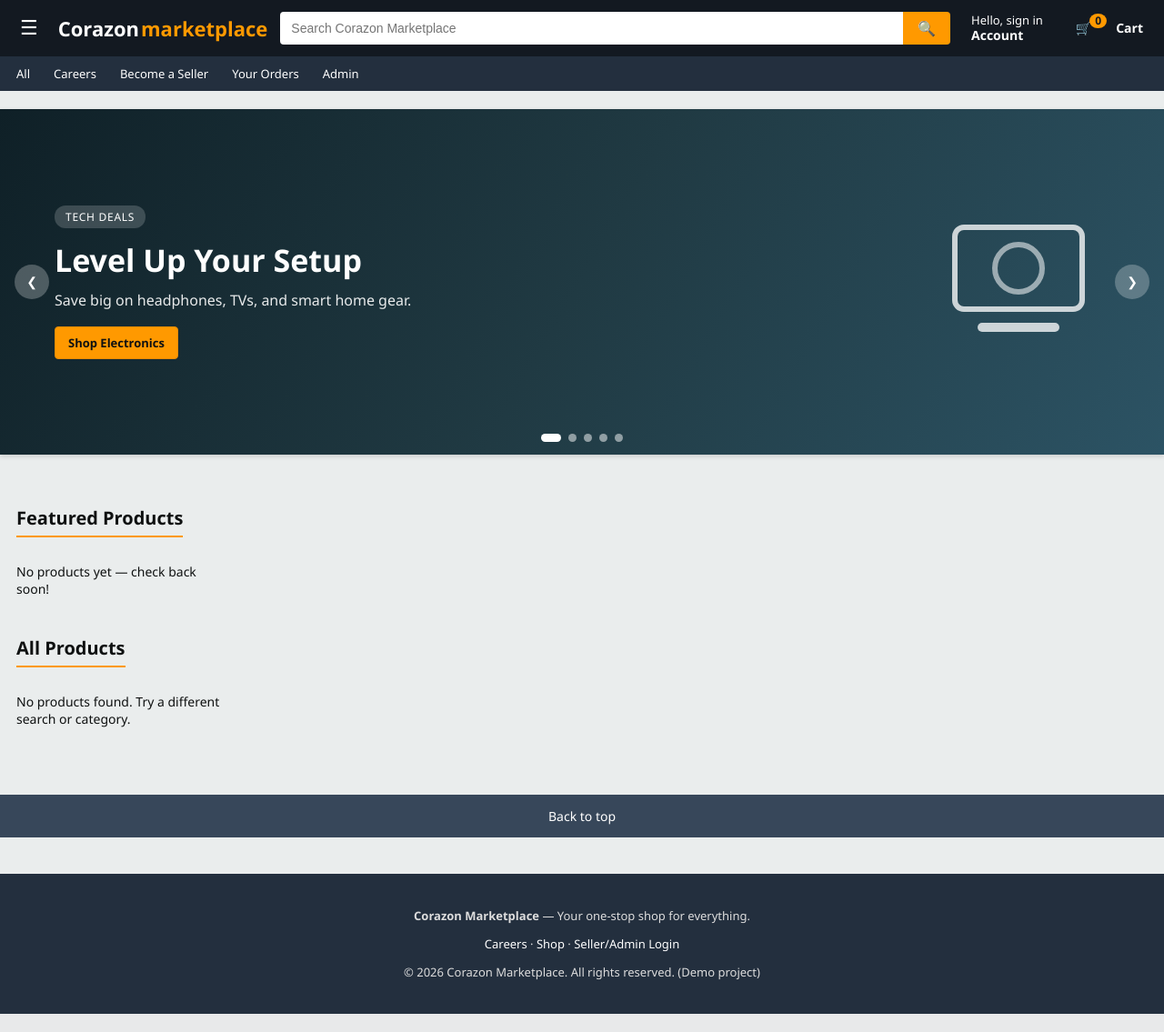
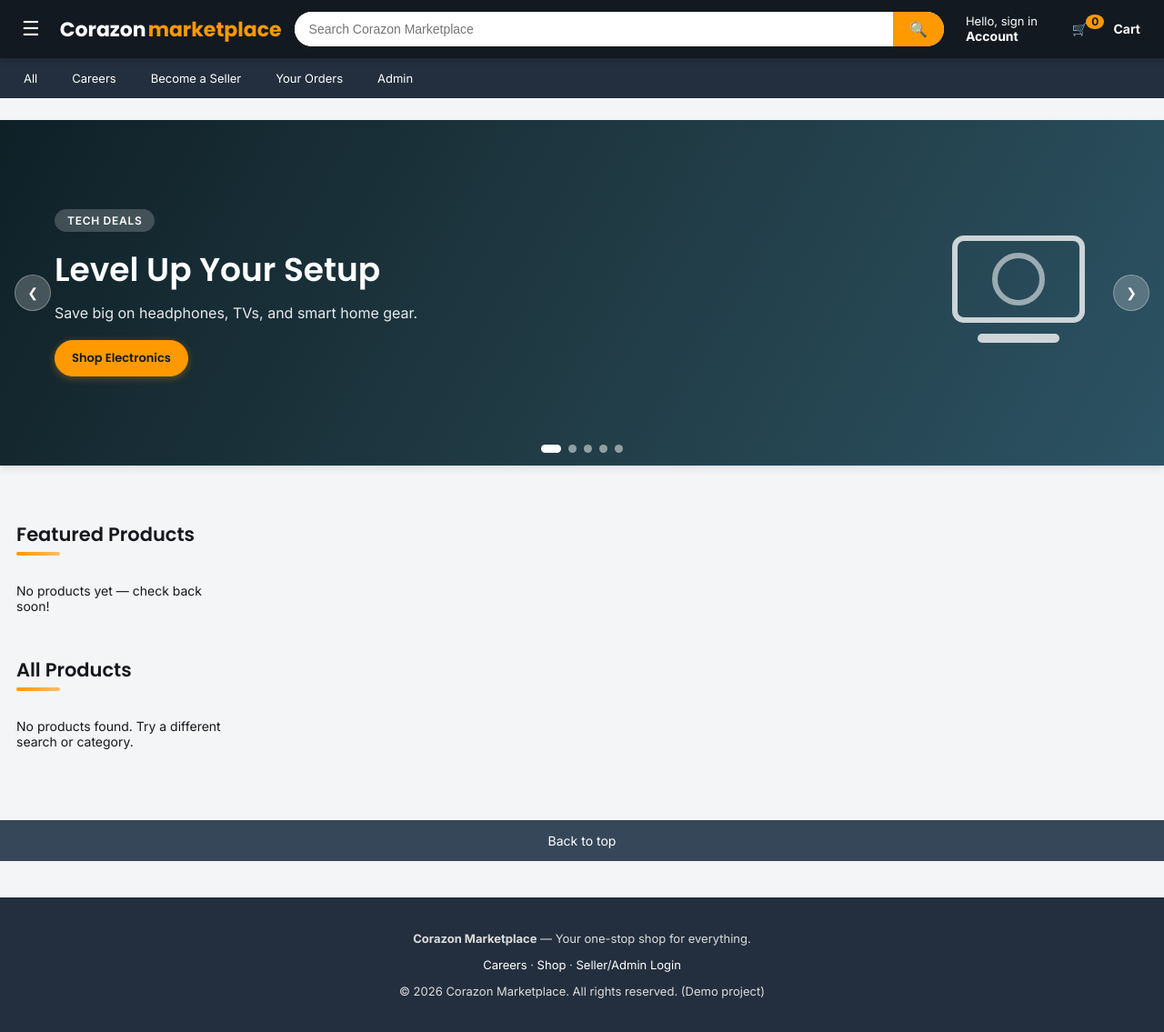
Before and after one commit to kidaqrusFan01/my-marketplace, a Django app: page / in a window 1280 px wide. Shown: the whole page at 91% size. Run offline with Django 5.2, Linux system fonts and the light colour scheme; data that the repository does not hold is empty.

Commit message:
beautify the site generally

```diff
--- a/static/css/style.css
+++ b/static/css/style.css
@@ -11,29 +12,50 @@
   --orange-dark: #e88a00;
   --yellow-badge: #febd69;
   --link-blue: #007185;
-  --price-red: #b12704;
-  --bg: #eaeded;
+  --price-red: #c2410c;
+  --bg: #f4f5f7;
   --white: #ffffff;
-  --border: #d5d9d9;
-  --text-dark: #0f1111;
-  --text-muted: #565959;
+  --border: #e2e5e9;
+  --text-dark: #16181d;
+  --text-muted: #6b7280;
   --success: #007600;
-  --radius: 4px;
-  --shadow: 0 2px 5px rgba(15, 17, 17, 0.15);
+
+  /* Rounding scale — small for controls, large for cards/photos */
+  --radius-sm: 8px;
+  --radius: 10px;
+  --radius-lg: 18px;
+  --radius-pill: 999px;
+
+  /* Layered shadows read as softer/more premium than one flat drop-shadow */
+  --shadow: 0 1px 2px rgba(16, 24, 40, 0.06), 0 4px 10px rgba(16, 24, 40, 0.08);
+  --shadow-lg: 0 2px 4px rgba(16, 24, 40, 0.06), 0 12px 28px rgba(16, 24, 40, 0.12);
+
+  --font-heading: 'Poppins', 'Segoe UI', Arial, sans-serif;
+  --font-body: 'Inter', 'Segoe UI', Arial, sans-serif;
 }
 
 * { box-sizing: border-box; }
 
 body {
   margin: 0;
-  font-family: "Amazon Ember", "Segoe UI", Roboto, Arial, sans-serif;
+  font-family: var(--font-body);
   background: var(--bg);
   color: var(--text-dark);
   font-size: 14px;
+  -webkit-font-smoothing: antialiased;
 }
+
+h1, h2, h3, h4, .brand, .btn { font-family: var(--font-heading); }
 
 a { text-decoration: none; color: inherit; }
 img { max-width: 100%; display: block; }
+
+/* Smooth, consistent motion on anything interactive — a big part of what
+   makes an interface feel polished rather than static/clunky. */
+a, button, .btn, .product-card, .thumb img, .job-card, input, select, textarea {
+  transition: transform 0.18s ease, box-shadow 0.18s ease, background-color 0.18s ease,
+              border-color 0.18s ease, color 0.18s ease;
+}
 
 .container {
   max-width: 1500px;
@@ -48,10 +70,11 @@ img { max-width: 100%; display: block; }
   display: flex;
   align-items: center;
   gap: 14px;
-  padding: 8px 14px;
+  padding: 10px 16px;
   position: sticky;
   top: 0;
   z-index: 1000;
+  box-shadow: 0 2px 8px rgba(0,0,0,0.2);
 }
 
 .hamburger-btn {
@@ -63,11 +86,12 @@ img { max-width: 100%; display: block; }
   padding: 8px;
   display: flex;
   align-items: center;
-  border-radius: var(--radius);
+  border-radius: var(--radius-sm);
 }
-.hamburger-btn:hover { outline: 1px solid var(--white); }
+.hamburger-btn:hover { background: rgba(255,255,255,0.12); }
 
 .brand {
+  font-family: var(--font-heading);
   font-size: 22px;
   font-weight: 700;
   color: var(--white);
@@ -81,9 +105,10 @@ img { max-width: 100%; display: block; }
 .search-form {
   flex: 1;
   display: flex;
-  border-radius: var(--radius);
+  border-radius: var(--radius-pill);
   overflow: hidden;
   min-width: 0;
+  background: var(--white);
 }
 .search-form select {
   border: none;
@@ -95,14 +120,15 @@ img { max-width: 100%; display: block; }
 .search-form input[type="text"] {
   flex: 1;
   border: none;
-  padding: 10px 12px;
+  padding: 11px 16px;
   font-size: 14px;
   min-width: 0;
 }
+.search-form input[type="text"]:focus { outline: none; }
 .search-form button {
   background: var(--orange);
   border: none;
-  padding: 0 16px;
+  padding: 0 18px;
   cursor: pointer;
   font-size: 16px;
 }
@@ -118,11 +144,10 @@ img { max-width: 100%; display: block; }
   color: var(--white);
   font-size: 13px;
   line-height: 1.2;
-  padding: 6px 8px;
-  border: 1px solid transparent;
-  border-radius: var(--radius);
+  padding: 6px 10px;
+  border-radius: var(--radius-sm);
 }
-.nav-item:hover { border-color: var(--white); }
+.nav-item:hover { background: rgba(255,255,255,0.12); }
 .nav-item strong { font-size: 14px; display: block; }
 
 .cart-link {
@@ -151,12 +176,12 @@ img { max-width: 100%; display: block; }
   color: var(--white);
   display: flex;
   gap: 18px;
-  padding: 8px 14px;
+  padding: 10px 16px;
   overflow-x: auto;
   font-size: 13px;
 }
-.sub-nav a { white-space: nowrap; padding: 2px 4px; border-radius: var(--radius); }
-.sub-nav a:hover { border: 1px solid var(--white); padding: 1px 3px; }
+.sub-nav a { white-space: nowrap; padding: 4px 10px; border-radius: var(--radius-pill); }
+.sub-nav a:hover { background: rgba(255,255,255,0.12); }
 
 /* ---------------- Mobile Sidebar (offcanvas) ---------------- */
 .sidebar-overlay {
@@ -222,52 +248,64 @@ img { max-width: 100%; display: block; }
 /* ---------------- Buttons ---------------- */
 .btn {
   display: inline-block;
-  background: linear-gradient(to bottom, #f7dfa5, var(--orange));
-  border: 1px solid #a88734;
-  border-radius: var(--radius);
-  padding: 8px 14px;
+  background: var(--white);
+  border: 1.5px solid var(--border);
+  border-radius: var(--radius-pill);
+  padding: 9px 18px;
   font-size: 13px;
+  font-weight: 600;
   cursor: pointer;
   color: var(--text-dark);
   text-align: center;
 }
-.btn:hover { background: linear-gradient(to bottom, #f5d78e, var(--orange-dark)); }
+.btn:hover { border-color: var(--navy-light); transform: translateY(-1px); box-shadow: var(--shadow); }
+.btn:active { transform: translateY(0); }
 .btn-primary {
   background: var(--orange);
+  border-color: var(--orange);
+  color: var(--navy-dark);
+  box-shadow: 0 2px 8px rgba(255, 153, 0, 0.35);
+}
+.btn-primary:hover {
+  background: var(--orange-dark);
   border-color: var(--orange-dark);
-  color: #0f1111;
-  font-weight: 600;
+  box-shadow: 0 4px 14px rgba(255, 153, 0, 0.45);
 }
 .btn-block { display: block; width: 100%; }
-.btn-danger { background: #f8f8f8; border-color: #c40000; color: #c40000; }
-.btn-outline { background: var(--white); border: 1px solid var(--navy-light); }
-.btn-sm { padding: 4px 10px; font-size: 12px; }
+.btn-danger { background: #fff5f5; border-color: #f3b6b6; color: #c0392b; }
+.btn-danger:hover { background: #ffe8e8; border-color: #e07a7a; }
+.btn-outline { background: var(--white); border: 1.5px solid var(--navy-light); }
+.btn-sm { padding: 6px 14px; font-size: 12px; }
 
 /* ---------------- Layout helpers ---------------- */
-.page-wrap { padding: 20px 0 60px; min-height: 60vh; }
+.page-wrap { padding: 24px 0 64px; min-height: 60vh; }
 .card {
   background: var(--white);
-  border-radius: var(--radius);
+  border-radius: var(--radius-lg);
   box-shadow: var(--shadow);
-  padding: 18px;
+  padding: 20px;
 }
 .grid {
   display: grid;
-  gap: 16px;
+  gap: 20px;
   grid-template-columns: repeat(auto-fill, minmax(220px, 1fr));
 }
 
 /* ---------------- Product Card ---------------- */
 .product-card {
   background: var(--white);
-  border-radius: var(--radius);
+  border-radius: var(--radius-lg);
   box-shadow: var(--shadow);
   display: flex;
   flex-direction: column;
   overflow: hidden;
-  transition: box-shadow 0.15s ease;
+  border: 1px solid var(--border);
 }
-.product-card:hover { box-shadow: 0 4px 14px rgba(15,17,17,0.25); }
+.product-card:hover {
+  box-shadow: var(--shadow-lg);
+  transform: translateY(-4px);
+  border-color: transparent;
+}
 .product-card .thumb {
   aspect-ratio: 1 / 1;
   height: auto;
@@ -369,32 +408,37 @@ img { max-width: 100%; display: block; }
 .hero-slide-icon svg { width: 100%; height: 100%; }
 .hero-eyebrow {
   display: inline-block;
-  background: rgba(255,255,255,0.18);
-  padding: 4px 12px;
-  border-radius: 12px;
+  background: rgba(255,255,255,0.2);
+  backdrop-filter: blur(6px);
+  -webkit-backdrop-filter: blur(6px);
+  padding: 5px 14px;
+  border-radius: var(--radius-pill);
   font-size: 12px;
+  font-weight: 600;
   text-transform: uppercase;
   letter-spacing: 0.06em;
-  margin-bottom: 12px;
+  margin-bottom: 14px;
 }
-.hero-slide-content h1 { font-size: 34px; margin: 0 0 10px; }
-.hero-slide-content p { font-size: 16px; margin: 0 0 18px; color: rgba(255,255,255,0.9); }
+.hero-slide-content h1 { font-family: var(--font-heading); font-size: 36px; font-weight: 600; margin: 0 0 10px; }
+.hero-slide-content p { font-size: 16px; margin: 0 0 20px; color: rgba(255,255,255,0.9); }
 
 .hero-arrow {
   position: absolute;
   top: 50%;
   transform: translateY(-50%);
-  background: rgba(255,255,255,0.25);
-  border: none;
+  background: rgba(255,255,255,0.22);
+  backdrop-filter: blur(6px);
+  -webkit-backdrop-filter: blur(6px);
+  border: 1px solid rgba(255,255,255,0.3);
   color: var(--white);
-  width: 38px;
-  height: 38px;
+  width: 40px;
+  height: 40px;
   border-radius: 50%;
   cursor: pointer;
   font-size: 14px;
   z-index: 2;
 }
-.hero-arrow:hover { background: rgba(255,255,255,0.45); }
+.hero-arrow:hover { background: rgba(255,255,255,0.4); transform: translateY(-50%) scale(1.08); }
 .hero-arrow--prev { left: 16px; }
 .hero-arrow--next { right: 16px; }
 
@@ -435,11 +479,23 @@ img { max-width: 100%; display: block; }
 }
 
 .section-title {
-  font-size: 20px;
-  margin: 28px 0 14px;
-  padding-bottom: 6px;
-  border-bottom: 2px solid var(--orange);
+  font-family: var(--font-heading);
+  font-size: 21px;
+  font-weight: 600;
+  margin: 32px 0 16px;
+  padding-bottom: 8px;
+  position: relative;
   display: inline-block;
+}
+.section-title::after {
+  content: "";
+  position: absolute;
+  left: 0;
+  bottom: 0;
+  width: 48px;
+  height: 4px;
+  border-radius: var(--radius-pill);
+  background: linear-gradient(90deg, var(--orange), var(--yellow-badge));
 }
 
 /* ---------------- Forms ---------------- */
--- a/templates/base.html
+++ b/templates/base.html
@@ -5,6 +5,9 @@
   <meta charset="UTF-8">
   <meta name="viewport" content="width=device-width, initial-scale=1.0">
   <title>{% block title %}Corazon Marketplace{% endblock %}</title>
+  <link rel="preconnect" href="https://fonts.googleapis.com">
+  <link rel="preconnect" href="https://fonts.gstatic.com" crossorigin>
+  <link href="https://fonts.googleapis.com/css2?family=Inter:wght@400;500;600;700&family=Poppins:wght@500;600;700&display=swap" rel="stylesheet">
   <link rel="stylesheet" href="{% static 'css/style.css' %}">
   {% block extra_head %}{% endblock %}
 </head>
--- a/templates/products/product_detail.html
+++ b/templates/products/product_detail.html
@@ -22,7 +22,7 @@
     <div class="buy-box">
       <div class="price">
         {{ product.current_price|naira }}
-        {% if product.discount_price %}<span class="old-price" style="text-decoration:line-through;color:#565959;">{{ product.price|naira }}</span>{% endif %}
+        {% if product.discount_price %}<span class="old-price" style="text-decoration:line-through;color:var(--text-muted);">{{ product.price|naira }}</span>{% endif %}
       </div>
       {% if product.in_stock %}
         <p class="stock-status in">In Stock ({{ product.stock }} available)</p>
```
Also changed, not shown: other parts of static/css/style.css (+52 -32 lines).
